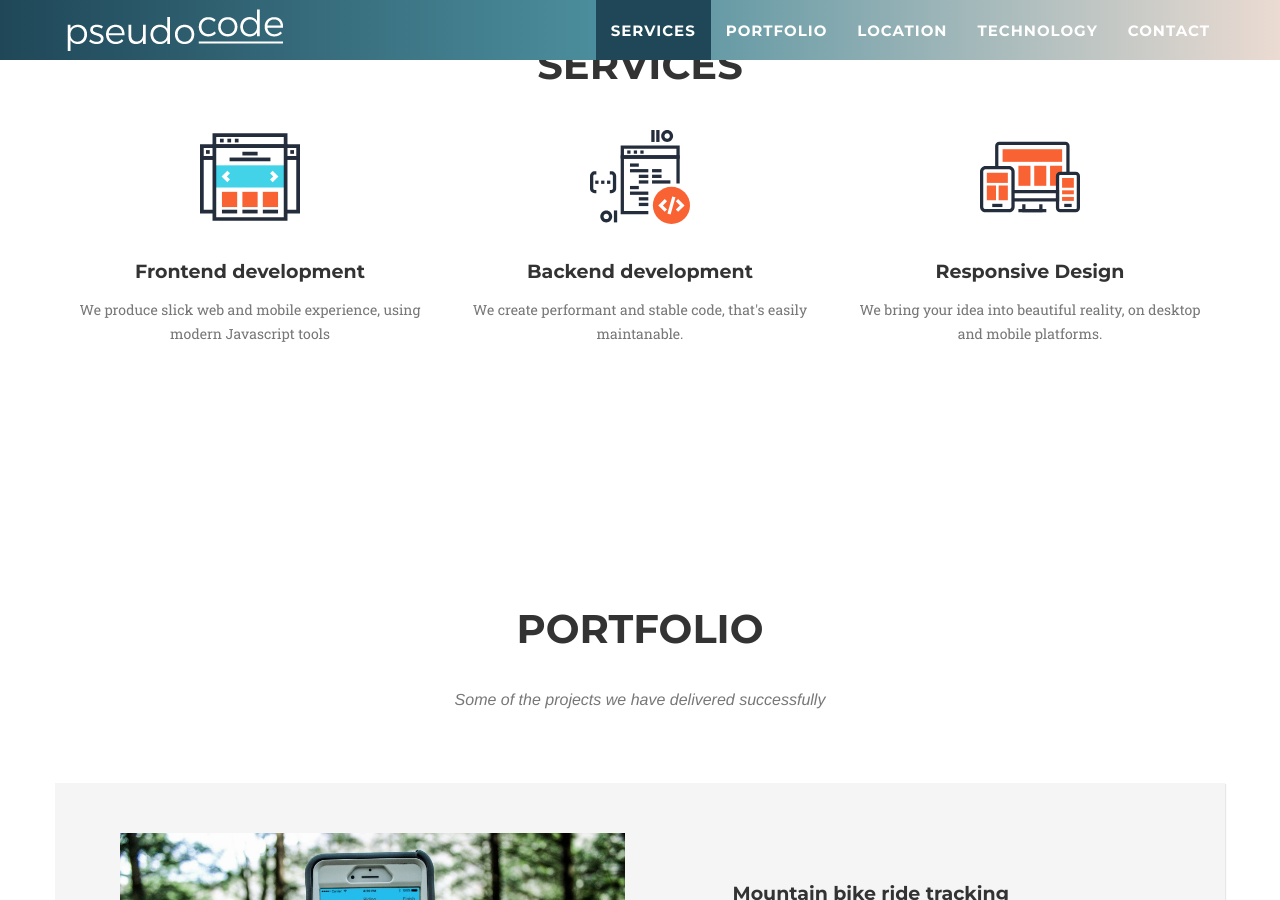
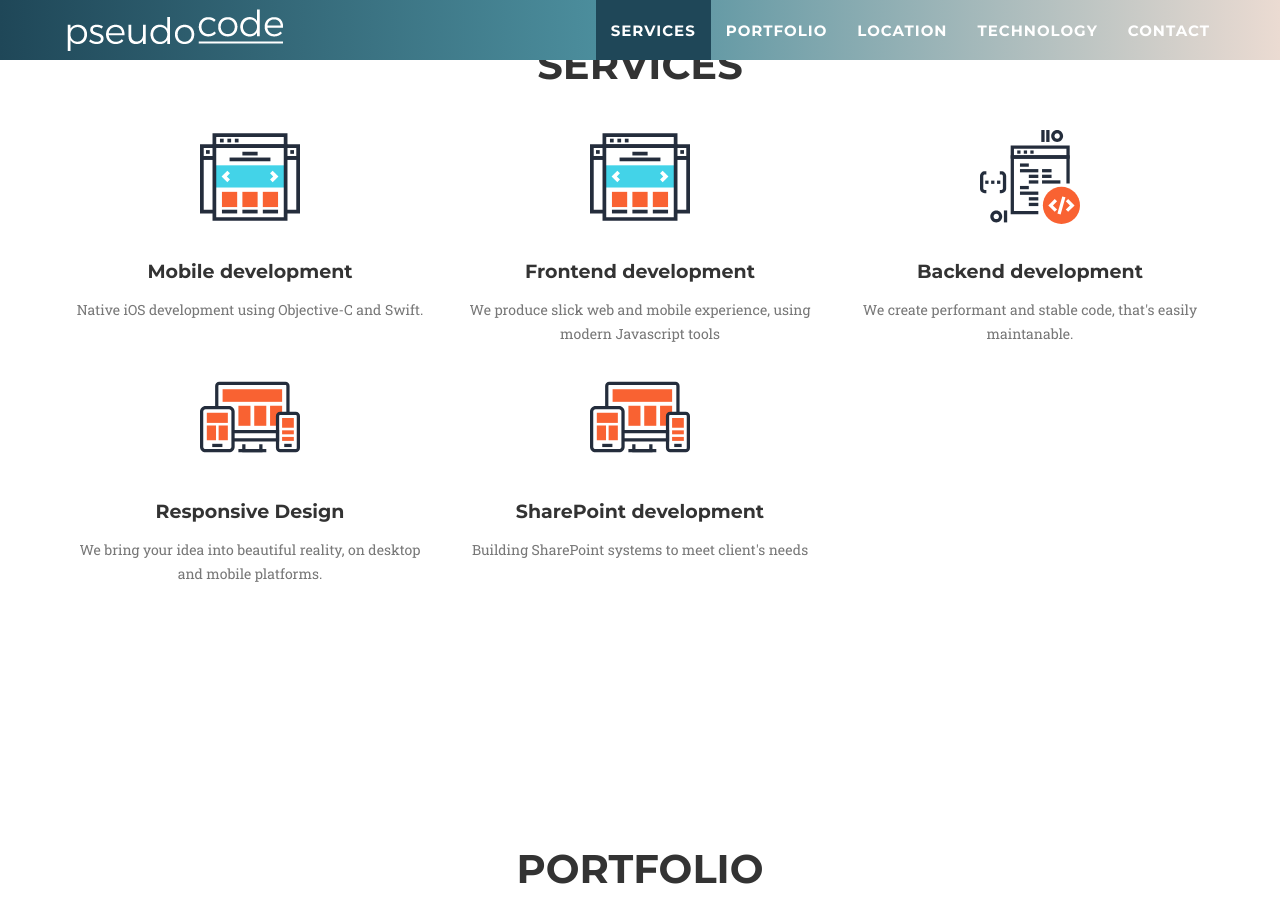
Before and after one commit to zoranzoran/pseudocode, a Jekyll site: the page built from index.html, in a window 1280 px wide and 900 px high, scrolled down 957 px. Built offline with Jekyll 4.4.1, drawn with Linux system fonts in a browser that asks for light colours; a script that is not in the unit is left out.

Commit message:
Update services.html

```diff
--- a/_includes/services.html
+++ b/_includes/services.html
@@ -8,6 +8,13 @@
                 </div>
             </div>
             <div class="row text-center margin-b">
+                <div class="col-md-4">
+                    <div class="service__box">
+                        <img class="service__image" src="img/icons/svg/browser-8.svg" alt="Frontedn developent">
+                        <h4 class="service-heading">Mobile development</h4>
+                        <p class="text-muted">Native iOS development using Objective-C and Swift.</p>
+                    </div>
+                </div>
                 <div class="col-md-4">
                     <div class="service__box">
                         <img class="service__image" src="img/icons/svg/browser-8.svg" alt="Frontedn developent">
@@ -27,6 +34,13 @@
                         <img class="service__image" src="img/icons/svg/devices.svg" alt="Responsive design">
                         <h4 class="service-heading">Responsive Design</h4>
                         <p class="text-muted">We bring your idea into beautiful reality, on desktop and mobile platforms.</p>
+                    </div>
+                </div>
+                <div class="col-md-4">
+                    <div class="service__box">
+                        <img class="service__image" src="img/icons/svg/devices.svg" alt="Responsive design">
+                        <h4 class="service-heading">SharePoint development</h4>
+                        <p class="text-muted">Building SharePoint systems to meet client's needs</p>
                     </div>
                 </div>
             </div>
```
